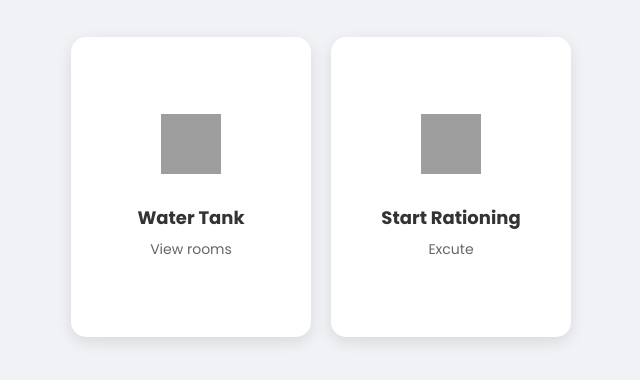
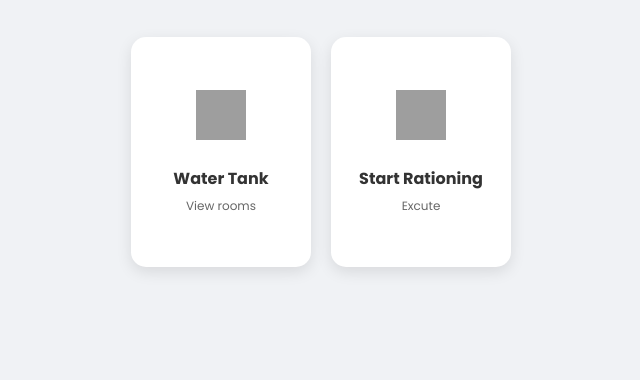
Before and after one commit to brobits1234546/water-project-final-, a website: page public/dashboard.html in a window 1280 px wide. Shown: the part 92-472 px from the top of the page, without its empty margins (319-959 px from the left). Drawn offline with Linux system fonts and the light colour scheme; grey boxes are pictures that could not be loaded.

Commit message:
chnage of the card yakob

```diff
--- a/public/dashboard.css
+++ b/public/dashboard.css
@@ -1,4 +1,3 @@
-
 @import url('https://fonts.googleapis.com/css2?family=Poppins:ital,wght@0,100;0,200;0,300;0,400;0,500;0,600;0,700;0,800;0,900;1,100;1,200;1,300;1,400;1,500;1,600;1,700;1,800;1,900&family=Press+Start+2P&display=swap');
 *{
     font-family: Poppins;
@@ -29,11 +28,12 @@ body {
     justify-content: center;
 }
 
+/* --- Small Room Cards --- */
 .card {
     background: #fff;
     border-radius: 15px;
-    width: 200px;
-    height: 260px;
+    width: 150px;   /* smaller width */
+    height: 200px;  /* smaller height */
     display: flex;
     flex-direction: column;
     align-items: center;
@@ -42,7 +42,7 @@ body {
     box-shadow: 0 5px 15px rgba(0,0,0,0.1);
     transition: transform 0.3s, box-shadow 0.3s;
     cursor: pointer;
-    padding: 20px;
+    padding: 15px;  /* slightly smaller padding */
 }
 
 .card:hover {
@@ -51,21 +51,20 @@ body {
 }
 
 .card img {
-    width: 60px;
-    height: 60px;
-    margin-bottom: 15px;
+    width: 50px;   /* smaller image */
+    height: 50px;  /* smaller image */
+    margin-bottom: 12px;
 }
 
-
 .card h2 {
-    margin-bottom: 8px;
+    margin-bottom: 6px;
     color: #333;
-    font-size: 18px;
+    font-size: 16px;  /* slightly smaller text */
 }
 
 .card p {
     color: #666;
-    font-size: 14px;
+    font-size: 12px;  /* slightly smaller text */
     margin: 0;
 }
 
```
Lines whose indentation alone changed are shown as unchanged.
